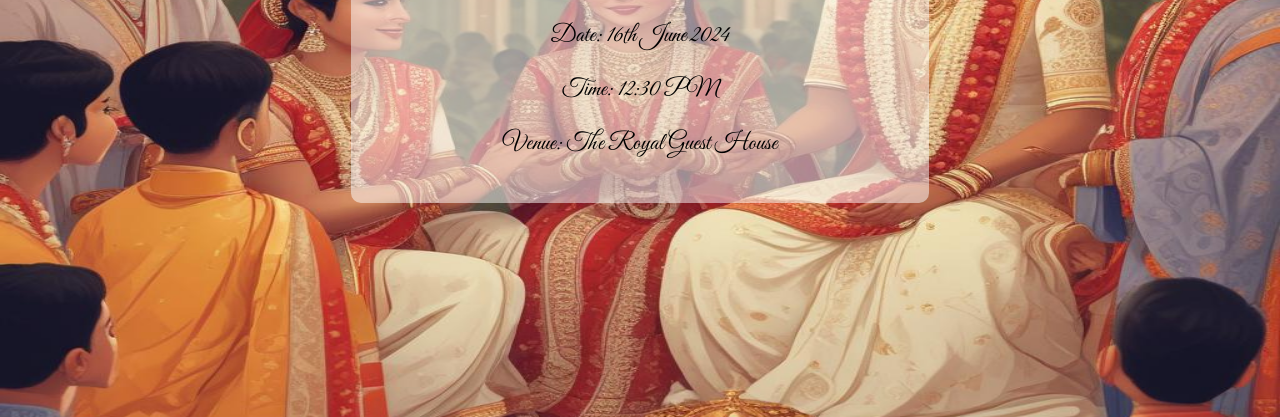
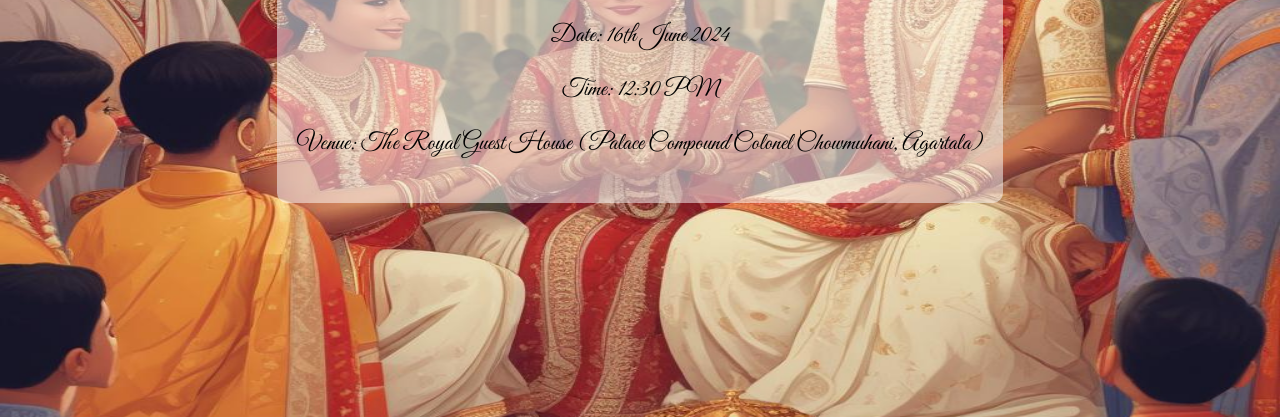
Before and after one commit to AB17-collab/weddingofmysister, a plain HTML site: page index.html in a window 1280 px wide. Shown: the part 383-800 px from the top of the page. Drawn offline with Linux system fonts and the light colour scheme.

Commit message:
index.html

```diff
--- a/index.html
+++ b/index.html
@@ -42,7 +42,7 @@
     <p>You are cordially invited to ashirwaad ceremony of my beloved sister Ishita.</p>
     <p>Date: 16th June 2024</p>
     <p>Time: 12:30 PM</p>
-    <p>Venue: The Royal Guest House</p>
+    <p>Venue: The Royal Guest House (Palace Compound Colonel Chowmuhani, Agartala)</p>
   </div>
 </body>
 </html>
```
